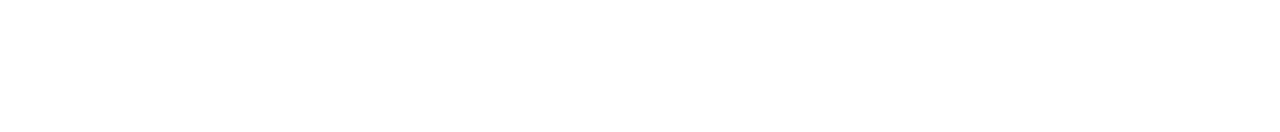
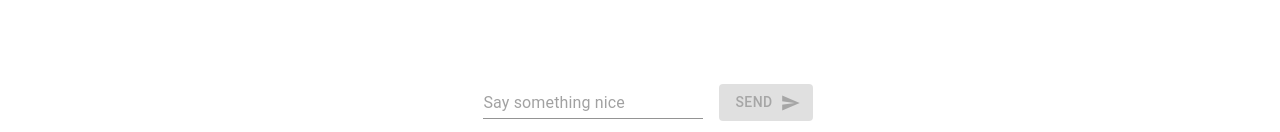
Before and after one commit to asbh25/react-forum, a React (Create React App) app: page / in a window 1280 px wide. Shown: the part 665-797 px from the top of the page. Built offline with nearby package versions, Linux system fonts and the light colour scheme; no server answers; the database is empty.

Commit message:
some changes

```diff
--- a/src/App.js
+++ b/src/App.js
@@ -17,8 +17,7 @@ function App() {
       </header>
 
       <main className="main">
-        {/* {user ? <Forum /> : <p className="welcome-text">Sign in above and write down your amazing comment!</p>} */}
-        <Forum user={user} />
+        <Forum />
       </main>
     </div>
   );
--- a/src/components/ChatMessage/ChatMessage.jsx
+++ b/src/components/ChatMessage/ChatMessage.jsx
@@ -29,12 +29,6 @@ export const ChatMessage = ({ message, userId, removeComment }) => {
 
   const classes = useStyles();
 
-  const handleClick = () => {
-    // event.preventDefault();
-
-    console.log("clicked");
-  }
-
   return (
     <Card className={classes.root}>
       <CardHeader
--- a/src/components/Forum/Forum.jsx
+++ b/src/components/Forum/Forum.jsx
@@ -6,7 +6,7 @@ import { makeStyles } from '@material-ui/core/styles';
 import Button from '@material-ui/core/Button';
 import Icon from "@material-ui/core/Icon";
 
-import { auth, firestore } from "../../firebase/firebase";
+import { auth, firestore, provider } from "../../firebase/firebase";
 import { useCollectionData } from "react-firebase-hooks/firestore";
 
 import "./Forum.css";
@@ -22,7 +22,7 @@ const useStyles = makeStyles((theme) => ({
   },
 }));
 
-export const Forum = ({ user }) => {
+export const Forum = () => {
   const classes = useStyles();
   const messagesRef = firestore.collection("messages");
   const query = messagesRef.orderBy("createdAt").limit(25);
@@ -33,6 +33,11 @@ export const Forum = ({ user }) => {
 
   const sendMessage = async (event) => {
     event.preventDefault();
+
+    if (!auth.currentUser) {
+      auth.signInWithPopup(provider);
+      return;
+    }
 
     const { uid, photoURL } = auth.currentUser;
 
@@ -47,7 +52,7 @@ export const Forum = ({ user }) => {
   };
 
   const getUser = () => {
-    if (auth.currentUser !== null) {
+    if (auth.currentUser) {
       return auth.currentUser.uid;
     }
 
@@ -55,12 +60,11 @@ export const Forum = ({ user }) => {
   }
 
   const removeComment = (createdAt) => {
-    // var postsRef = db.collection('posts');
-    let querys = messagesRef.where('createdAt', '==', createdAt).get()
+    messagesRef.where('createdAt', '==', createdAt).get()
       .then(snapshot => {
         snapshot.forEach(doc => {
           console.log(doc.id, '=>', doc.data());
-        let deleteDoc = messagesRef.doc(doc.id).delete();
+          messagesRef.doc(doc.id).delete();
         });
       })
       .catch(err => {
@@ -81,8 +85,7 @@ export const Forum = ({ user }) => {
             ))}
       </div>
 
-      {user &&
-        (<form onSubmit={sendMessage} className="makeStyles-root-4">
+      <form onSubmit={sendMessage} className="makeStyles-root-4">
         <div className="input-box">
           <TextField
             required
@@ -105,7 +108,6 @@ export const Forum = ({ user }) => {
           </Button>
         </div>
       </form>
-      )}
     </>
   );
 };
```
Lines whose indentation alone changed are shown as unchanged.
